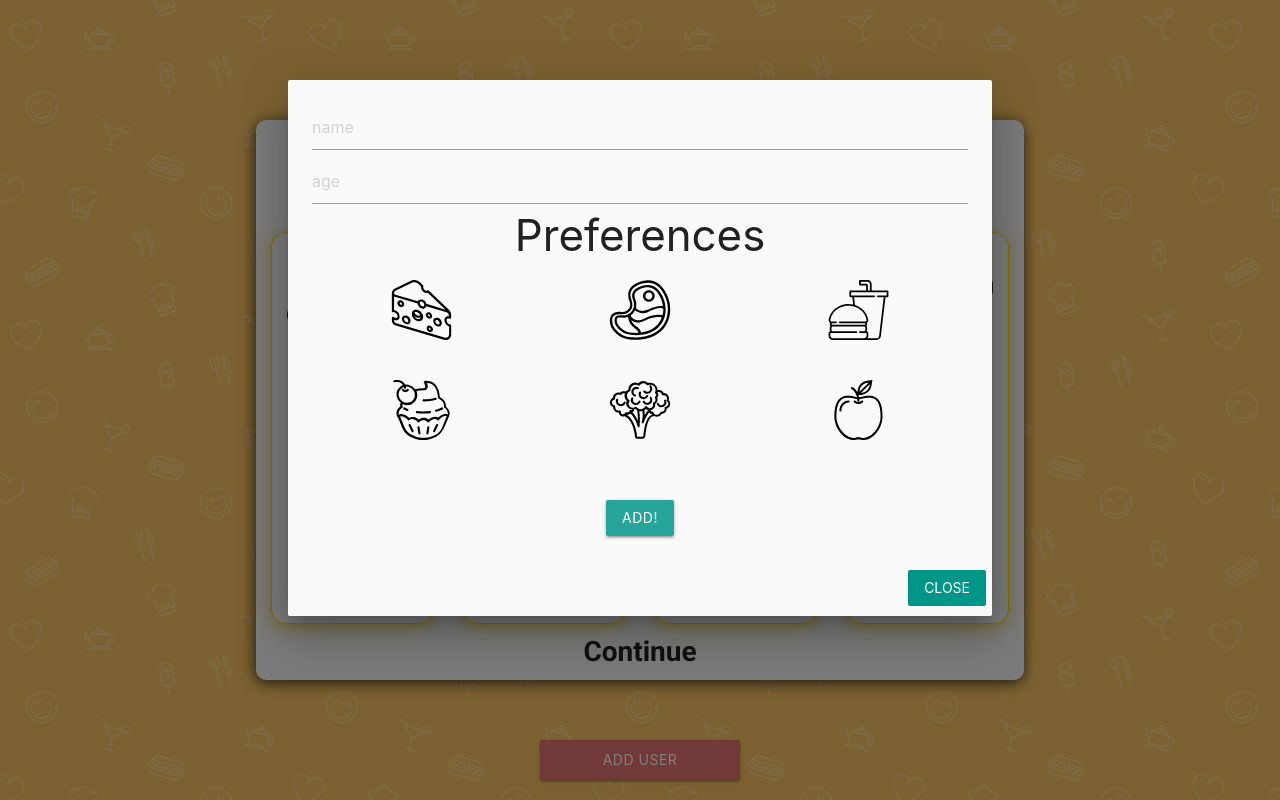
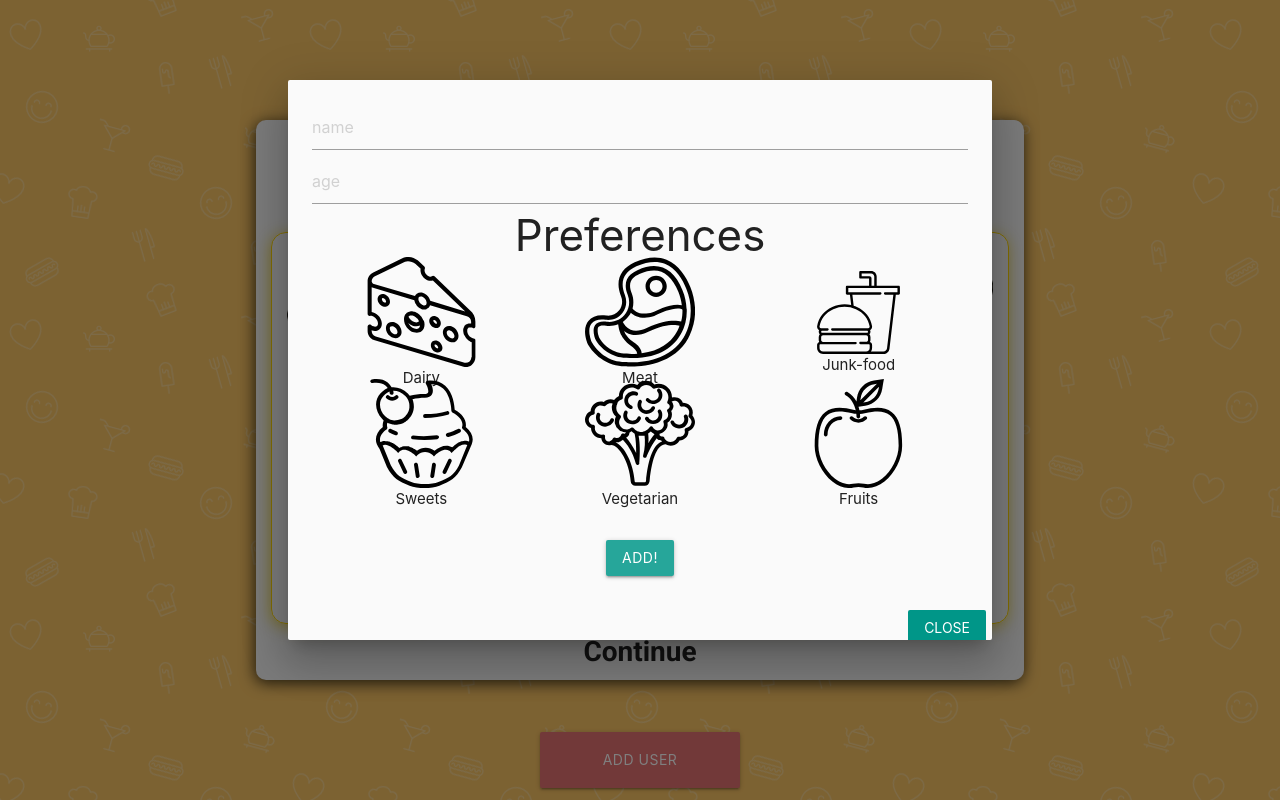
Before and after one commit to jport/SDGroup7, a Django app: page /users in a window 1280 px wide, after a click on "ADD USER". Run offline with Django 3.2, Linux system fonts and the light colour scheme; data comes from the database, SQL or seed files in the repository; some web fonts are replaced.

Commit message:
user prefences now have text underneath

```diff
--- a/RecipeTop/main/static/main/css/users.css
+++ b/RecipeTop/main/static/main/css/users.css
@@ -157,14 +157,26 @@ body {
   display: grid;
   grid-template-columns: 0.5fr 0.5fr 0.5fr;
   grid-template-rows: 100px 100px;
+  grid-row-gap: 8%;
   justify-items: center;
   align-items: center;
   width: 100%;
-  height: 30vh;
+  height: 35vh;
+  padding-top: 2%;
 }
 .choices_container img {
-  width: 70%;
-  height: 60%;
+  width: 50%;
+  height: 35%;
+}
+.img_cont{
+  display:flex;
+  flex-direction: column;
+  align-items: center;
+
+  justify-content: center;
+}
+.img_cont span{
+  align-self: center;
 }
 .choices_container img:hover {
   cursor: pointer;
@@ -179,7 +191,7 @@ body {
 }
 
 .add_usr{
-  height:5vh;
+  height:7vh;
   width:200px;
 }
 
@@ -192,5 +204,9 @@ body {
 .hidden {
   display: none;
 }
+#jf{
+  width: 38%;
+  height: 35%;
+}
 
 /*# sourceMappingURL=users.css.map */
--- a/RecipeTop/main/templates/main/users.html
+++ b/RecipeTop/main/templates/main/users.html
@@ -86,12 +86,30 @@
                 <h3 class="pref_title">Preferences</h3>
             </div>
             <div class="choices_container">
-                <img class="choices_img"src="../../static/main/img/cheese-un.svg">
-                <img class="choices_img"src="../../static/main/img/steak-un.svg">
-                <img class="choices_img"src="../../static/main/img/fastfood-un.svg">
-                <img class="choices_img"src="../../static/main/img/cupcake-un.svg">
-                <img class="choices_img"src="../../static/main/img/broccoli-un.svg">
-                <img class="choices_img"src="../../static/main/img/apple-un.svg">
+                <div class="img_cont">
+                        <img class="choices_img"src="../../static/main/img/cheese-un.svg">
+                        <span>Dairy</span>
+                </div>
+                <div class="img_cont">
+                        <img class="choices_img"src="../../static/main/img/steak-un.svg">
+                        <span>Meat</span>
+                </div>
+                <div class="img_cont">
+                        <img class="choices_img"  id="jf"src="../../static/main/img/fastfood-un.svg">
+                        <span>Junk-food</span>
+                </div>
+                <div class="img_cont">
+                        <img class="choices_img"src="../../static/main/img/cupcake-un.svg">
+                        <span>Sweets</span>
+                </div>
+                <div class="img_cont">
+                        <img class="choices_img"src="../../static/main/img/broccoli-un.svg">
+                        <span>Vegetarian</span>
+                </div>
+                <div class="img_cont">
+                        <img class="choices_img"src="../../static/main/img/apple-un.svg">
+                        <span>Fruits</span>
+                </div>
             </div>
             <div class="add_btn">
                     <input type="submit" value="Add!" class="btn">
```
